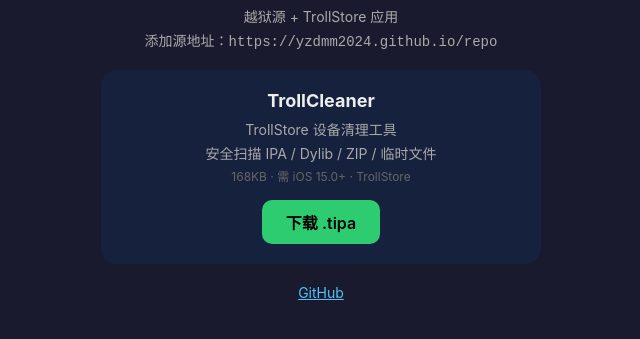
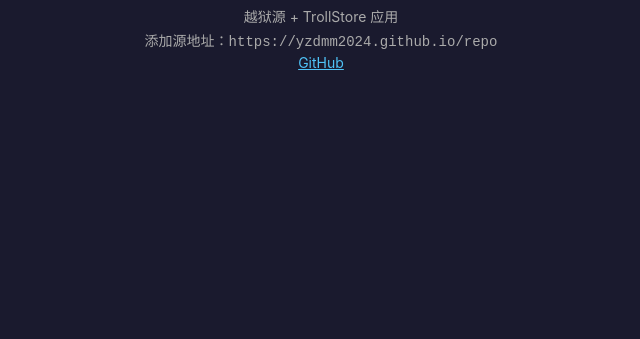
Before and after one commit to yzdmm2024/repo, a plain HTML site: page index.html in a window 1280 px wide. Shown: the part 207-546 px from the top of the page, without its empty margins (319-959 px from the left). Drawn offline with Linux system fonts and the light colour scheme.

Commit message:
fix index.html - remove TrollCleaner card

```diff
--- a/index.html
+++ b/index.html
@@ -1,6 +1,6 @@
 <!DOCTYPE html>
 <html>
-<head><meta charset="utf-8"><title>NTM 源 / TrollCleaner</title>
+<head><meta charset="utf-8"><title>NTM 源</title>
 <meta name="viewport" content="width=device-width,initial-scale=1">
 <style>
 body{font-family:-apple-system;background:#1a1a2e;color:#eee;text-align:center;padding:40px;margin:0}
@@ -21,14 +21,6 @@ p{font-size:14px;color:#aaa;margin:4px 0}
 <p>越狱源 + TrollStore 应用</p>
 <p>添加源地址：<code>https://yzdmm2024.github.io/repo</code></p>
 
-<div class="card">
-<h2>TrollCleaner</h2>
-<p>TrollStore 设备清理工具</p>
-<p>安全扫描 IPA / Dylib / ZIP / 临时文件</p>
-<p class="size">168KB · 需 iOS 15.0+ · TrollStore</p>
-<a class="btn btn-green" href="tipas/TrollCleaner.tipa">下载 .tipa</a>
-</div>
-
 <p><a href="https://github.com/yzdmm2024/repo">GitHub</a></p>
 </body>
 </html>
```
